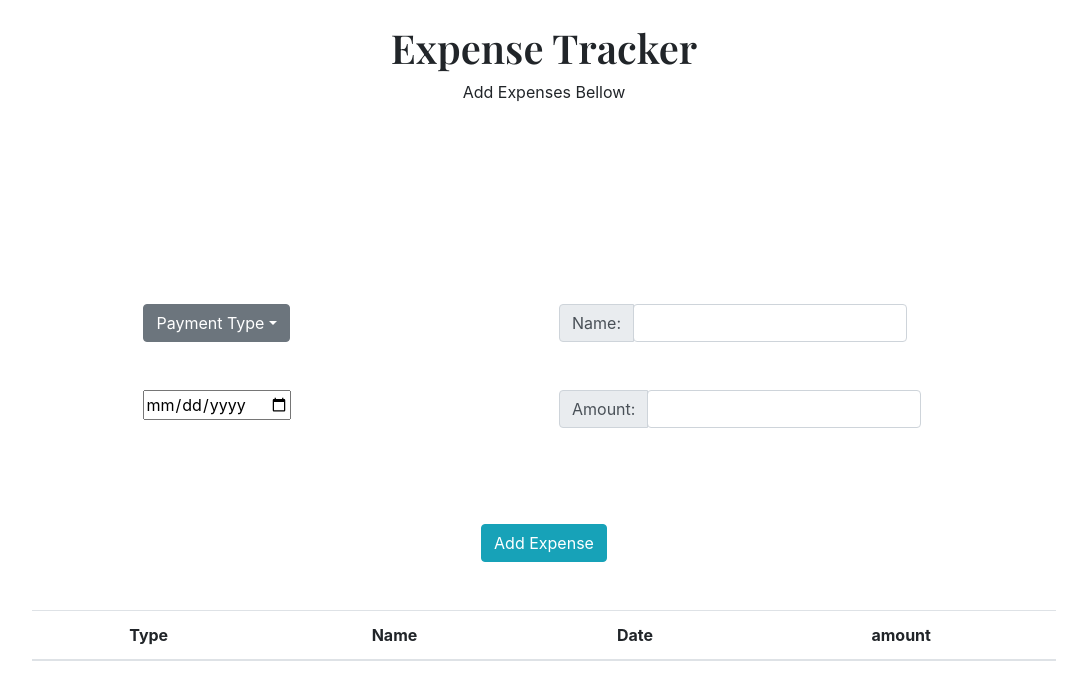
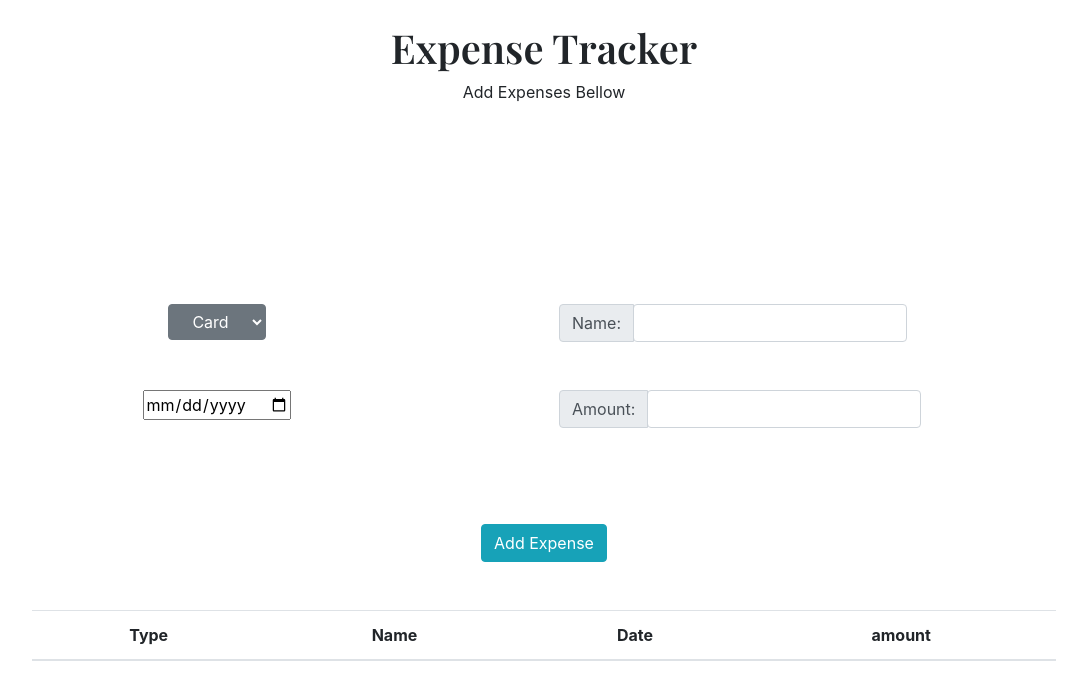
Before and after one commit to robthedev/expense-tracker, a React (Create React App) app: page / in a window 1280 px wide. Shown: the top 700 px of the page, without its empty margins (96-1183 px from the left). Built offline with nearby package versions, Linux system fonts and the light colour scheme.

Commit message:
Added functionlity to Form

```diff
--- a/src/App.js
+++ b/src/App.js
@@ -1,16 +1,53 @@
 import React from 'react';
 import './App.css';
 import Header from './components/Header'
-import ExpenseItems from './components/ExpenseItems'
+import Form from './components/Form'
 import AddButton from './components/AddButton'
 import Table from './components/Table'
 
 class App extends React.Component {
+  constructor() {
+    super()
+
+    this.state = {
+      type: '',
+      name: '',
+      date: '',
+      amount: '',
+      items: []
+    }
+  }
+
+  handleFormSubmit = (e) => {
+
+    let items = [...this.state.items]
+
+    items.push({
+      type: this.state.type,
+      name: this.state.name,
+      date: this.state.date,
+      amount: this.state.amount
+    })
+
+    this.setState({
+      items,
+      type: '',
+      name: '',
+      date: '',
+      amount: ''
+    })
+  }
+
+  handleInput = (e) => {
+    let input = e.target
+
+  }
+
   render() {
     return (
       <div className="App">
         <Header />
-        <ExpenseItems />
+        <Form />
         <AddButton />
         <Table />
       </div>
--- a/src/components/AddButton.js
+++ b/src/components/AddButton.js
@@ -21,7 +21,7 @@ class AddButton extends React.Component {
         return (
             <div>
                 <button
-                    type="button" class="btn btn-info mt-5 mb-5" onClick={e => this.handleInput(e, 'value')}>
+                    type="button" className="btn btn-info mt-5 mb-5" onClick={e => this.handleInput(e, 'value')}>
                     Add Expense
                 </button>
             </div>
--- a/src/components/ExpenseItems.js
+++ /dev/null
@@ -1,67 +0,0 @@
-import React, { Component } from 'react'
-
-class ExpenseItems extends Component {
-
-    constructor() {
-        super()
-        this.state = {
-            type: null,
-            name: null,
-            date: null,
-            amount: null
-        }
-        this.handleInput = this.handleInput.bind(this)
-    }
-
-    handleInput(e) {
-        this.setState(document.getElementById('type').innerText = e.target.value)
-    }
-
-    render() {
-        return (
-            <form class="container" className='expense-items'>
-                <div class="row">
-                    <div className="dropdown" class="col">
-                        <button className="btn btn-secondary dropdown-toggle" type="button" id="dropdownMenuButton" data-toggle="dropdown" aria-haspopup="true" aria-expanded="false">
-                            Payment Type
-</button>
-                        <div className="dropdown-menu" aria-labelledby="dropdownMenuButton">
-                            <button onClick={e => this.handleInput(e, 'value')} className="dropdown-item" value="Card">Card</button>
-                            <button onClick={e => this.handleInput(e, 'value')} className="dropdown-item" value="Cash">Cash</button>
-                            <button onClick={e => this.handleInput(e, 'value')} className="dropdown-item" value="Crypto">Crypto</button>
-                            <button onClick={e => this.handleInput(e, 'value')} className="dropdown-item" value="Check">Check</button>
-                            <button onClick={e => this.handleInput(e, 'value')} className="dropdown-item" value="Other">Other</button>
-                        </div>
-                    </div>
-
-                    <div class="col input-group mb-5">
-                        <div class="input-group-prepend">
-                            <span class="input-group-text">Name:</span>
-                        </div>
-                        <div>
-                            <input className="textarea" type="text" class="form-control" />
-                        </div>
-                    </div>
-
-                    <div class="w-100"></div>
-
-                    <div class="col">
-                        <input class='mb-3' type='date' name='date' />
-                    </div>
-
-                    <div class="col input-group mb-5">
-                        <div class="input-group-prepend">
-                            <span class="input-group-text">Amount:</span>
-                        </div>
-                        <div>
-                            <input type="text" class="form-control" aria-label="Sizing example input" aria-describedby="inputGroup-sizing-default" />
-                        </div>
-                    </div>
-
-                </div>
-            </form >
-        )
-    }
-}
-
-export default ExpenseItems
--- /dev/null
+++ b/src/components/Form.js
@@ -0,0 +1,65 @@
+import React, { Component } from 'react'
+
+class Form extends Component {
+
+    constructor() {
+        super()
+        this.state = {
+            type: null,
+            name: null,
+            date: null,
+            amount: null
+        }
+        this.handleInput = this.handleInput.bind(this)
+    }
+
+    handleInput(e) {
+        this.setState({ type: 'cash' })
+    }
+
+    render() {
+        return (
+            <form onSubmit={this.handleSubmit} className="container" className='expense-items'>
+                <div className="row">
+                    <div className="select" className="col">
+                        <select value={this.state.type} className="btn btn-secondary dropdown-toggle">
+                            Payment Type
+                            <option onClick={e => this.handleInput(e, 'value')} value="Card">Card</option>
+                            <option onClick={e => this.handleInput(e, 'value')} value="Cash">Cash</option>
+                            <option onClick={e => this.handleInput(e, 'value')} value="Crypto">Crypto</option>
+                            <option onClick={e => this.handleInput(e, 'value')} value="Check">Check</option>
+                            <option onClick={e => this.handleInput(e, 'value')} value="Other">Other</option>
+                        </select>
+                    </div>
+
+                    <div className="col input-group mb-5">
+                        <div className="input-group-prepend">
+                            <span className="input-group-text">Name:</span>
+                        </div>
+                        <div>
+                            <input className="textarea" type="text" className="form-control" />
+                        </div>
+                    </div>
+
+                    <div className="w-100"></div>
+
+                    <div className="col">
+                        <input className='mb-3' type='date' name='date' />
+                    </div>
+
+                    <div className="col input-group mb-5">
+                        <div className="input-group-prepend">
+                            <span className="input-group-text">Amount:</span>
+                        </div>
+                        <div>
+                            <input type="text" className="form-control" aria-label="Sizing example input" aria-describedby="inputGroup-sizing-default" />
+                        </div>
+                    </div>
+
+                </div>
+            </form >
+        )
+    }
+}
+
+export default Form
--- a/src/components/Table.js
+++ b/src/components/Table.js
@@ -1,9 +1,9 @@
 import React from 'react'
 
 class Table extends React.Component {
-    render() {
+    render(props) {
         return (
-            <table class="table" className='table'>
+            <table className='table'>
                 <thead>
                     <tr>
                         <th scope="col">Type</th>
@@ -14,7 +14,7 @@ class Table extends React.Component {
                 </thead>
                 <tbody>
                     <tr>
-                        <td id="type"></td>
+                        <td id="type">{this.props.type}</td>
                         <td id="name"></td>
                         <td id="date"></td>
                         <td id="amount"></td>
```
Also changed, not shown: 1 other file (tests, documents, lock files or other folders).
